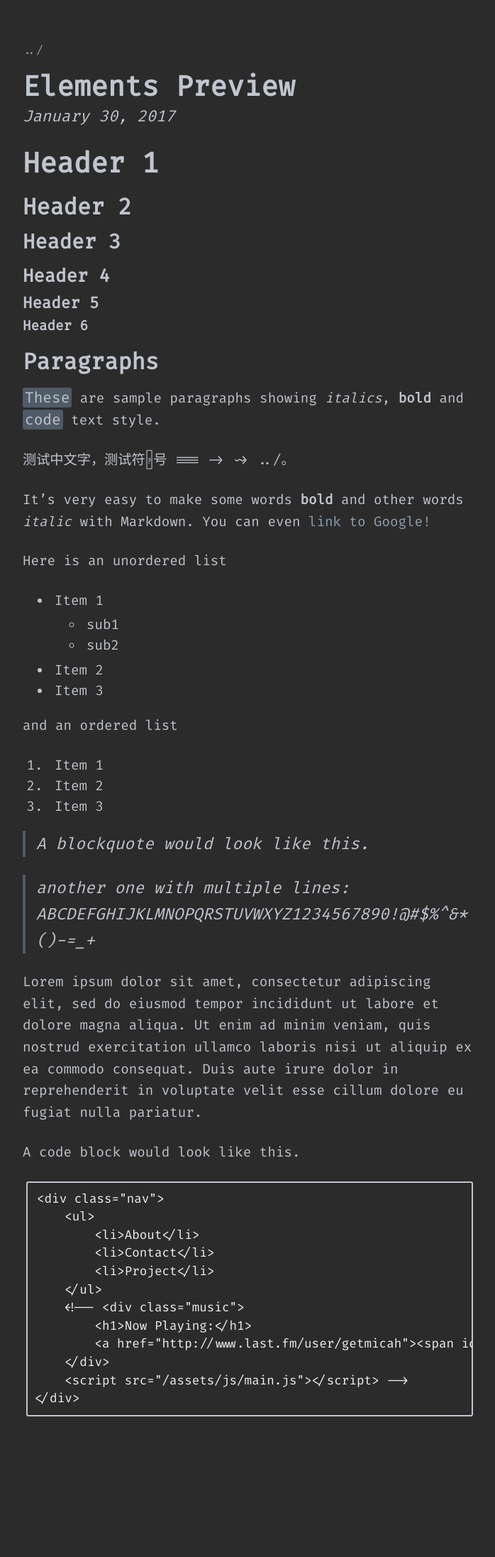
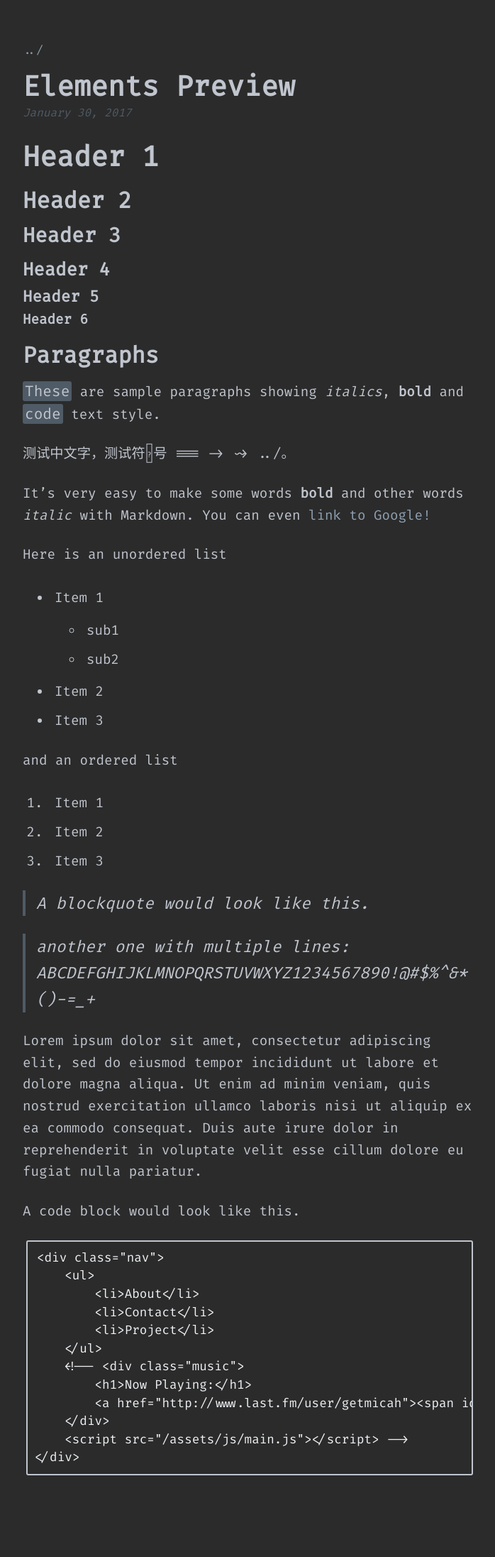
Before and after one commit to wyudong/blog, a Jekyll site: the page built from _posts/2017-01-30-elements-preview.md, in a window 1280 px wide. Shown: the whole page at 71% size, without its empty margins (288-986 px from the left). Built offline with Jekyll 4.4.1, drawn with Linux system fonts in a browser that asks for light colours; before the commit the page ends 2090 px from its top, so only the background shows below that.

Commit message:
Update margin and font size

```diff
--- a/_sass/_variables.scss
+++ b/_sass/_variables.scss
@@ -21,6 +21,7 @@ $color-black: $base00;
 $color-white: $base07;
 $color-plain: $base05;
 $color-quote: $base02;
+$color-date: $base02;
 $color-link: $blue;
 $color-link-hover: $cyan;
 $color-back: $blue;
--- a/assets/css/main.scss
+++ b/assets/css/main.scss
@@ -111,8 +111,9 @@ blockquote {
 
     &__date {
         p {
-            font-size: $line-height-default;
+            font-size: $font-size-default;
             font-style: italic;
+            color: $color-date;
         }
     }
 
@@ -187,6 +188,7 @@ blockquote {
 
         ol, ul {
             li {
+                line-height: $line-height-main;
                 padding: 5px;
                 @media screen and (max-width: $br) {
                     padding: 10px 0;
@@ -214,7 +216,7 @@ blockquote {
         }
 
         .highlight {
-            margin: 5px;
+            margin: 0 5px 25px 5px;
             padding: 10px;
             line-height: $line-height-main;
             border-style: solid;
```
